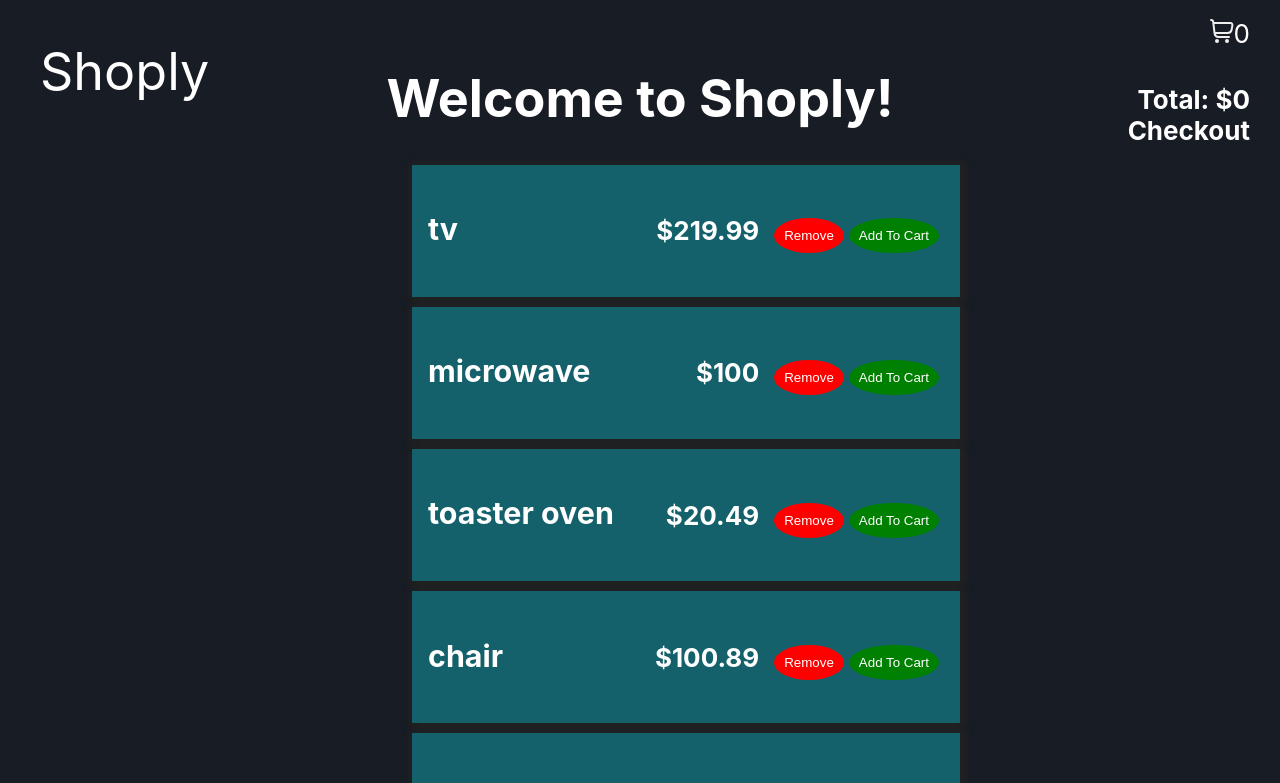
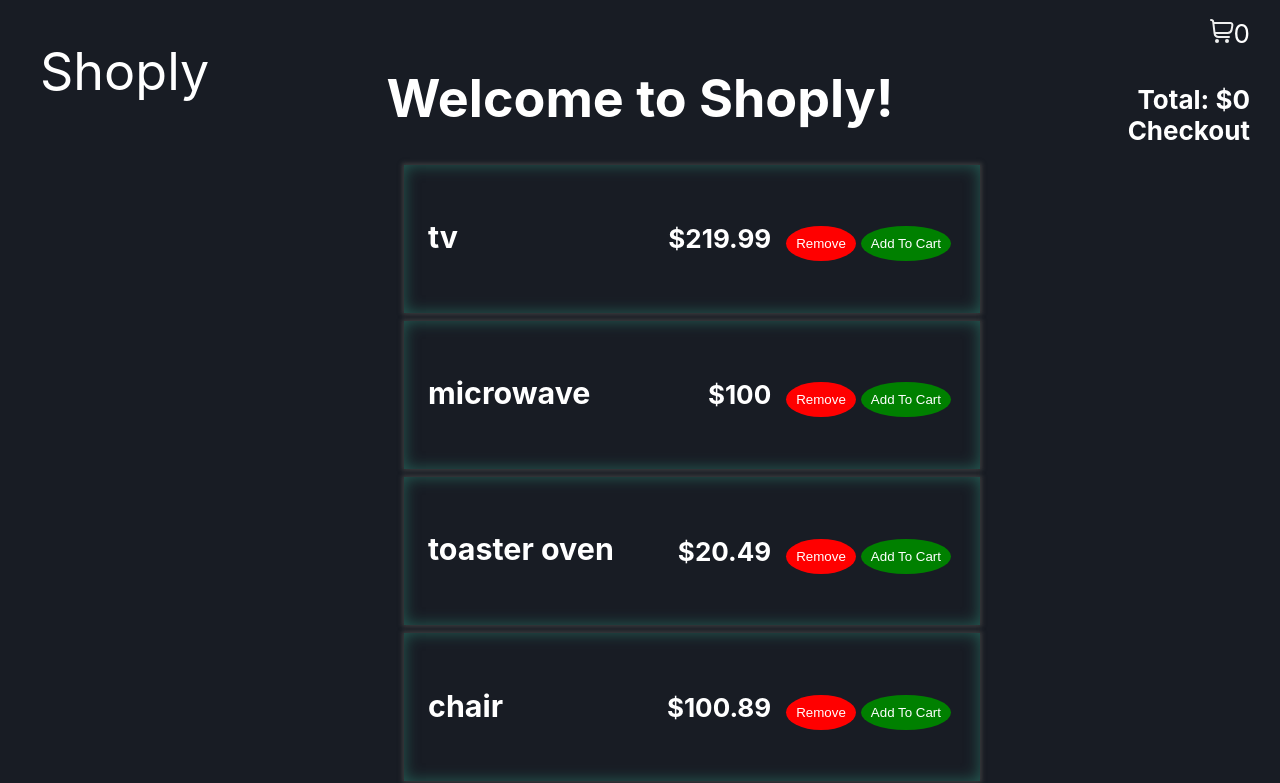
Before and after one commit to aloshon/redux-shoply, a React (Create React App) app: page / in a window 1280 px wide. Shown: the top 783 px of the page. Built offline with nearby package versions, Linux system fonts and the light colour scheme.

Commit message:
adjust item styling

```diff
--- a/src/Cart.css
+++ b/src/Cart.css
@@ -1,10 +1,11 @@
 .cart-list {
     list-style-type: none;
-    border: 1px solid #39FF14;
+    border: 1px solid rgba(57, 255, 20, 1);
     padding: 24px;
     display: flex;
     justify-content: center;
     align-items: center;
+    flex-direction: column;
 }
 
 .checkout {
--- a/src/Items.css
+++ b/src/Items.css
@@ -1,10 +1,11 @@
 .item{
     position: relative;
     width: 100%;
-    background-color: rgb(20, 97, 107);
-    box-shadow: 2px 2px 6px 4px #222222;
-    padding: 16px;
-    margin: 10px;
+    /* background-color: rgba(43, 121, 106, 0.4); */
+    box-shadow: inset 0 0 15px rgba(43, 121, 106, 0.7), 0 0 4px 2px rgba(70, 70, 70, .7);
+    /* box-shadow: 2px 2px 6px 4px #222222; */
+    padding: 24px;
+    margin: 8px;
     display: flex;
     justify-content: space-between;
 }
```
